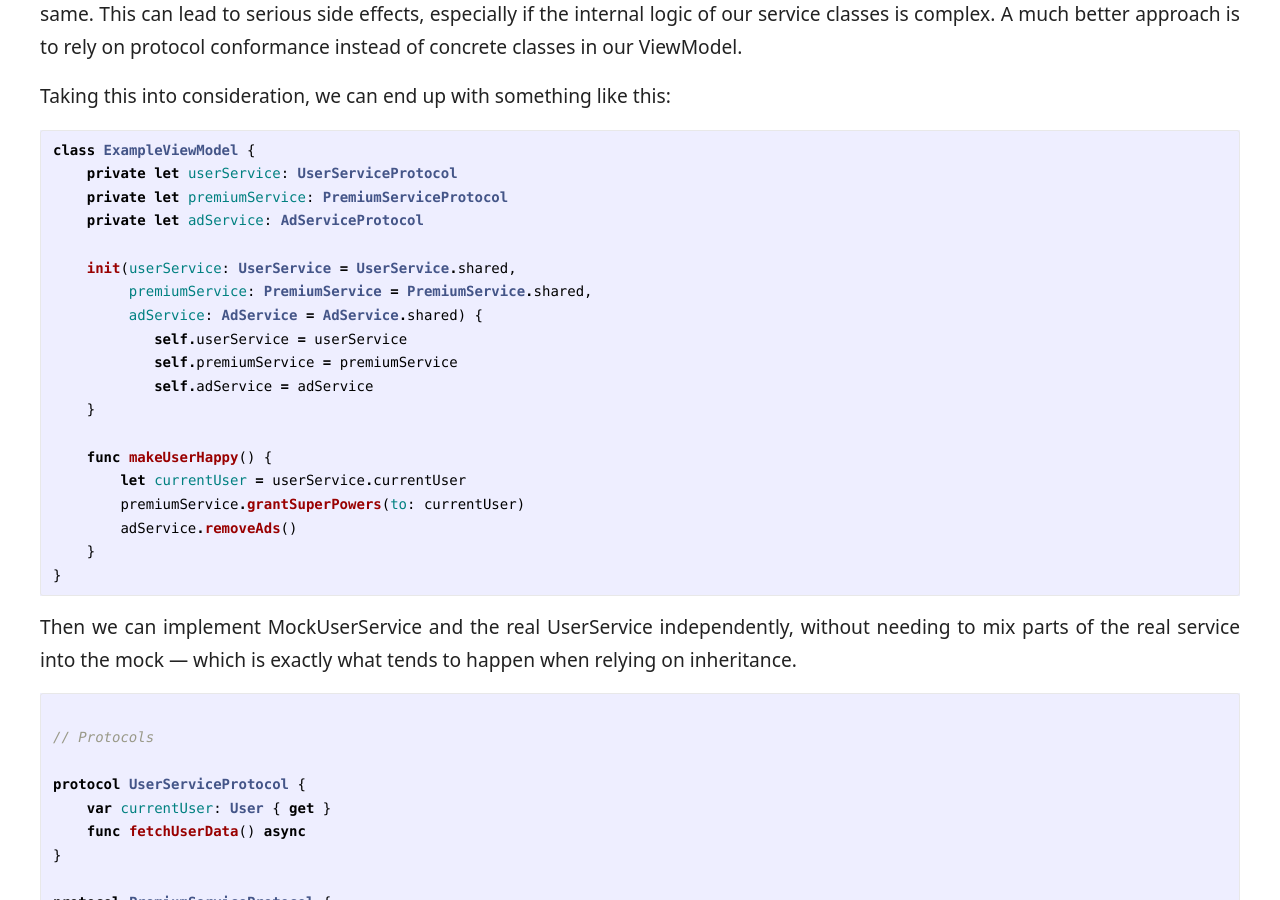
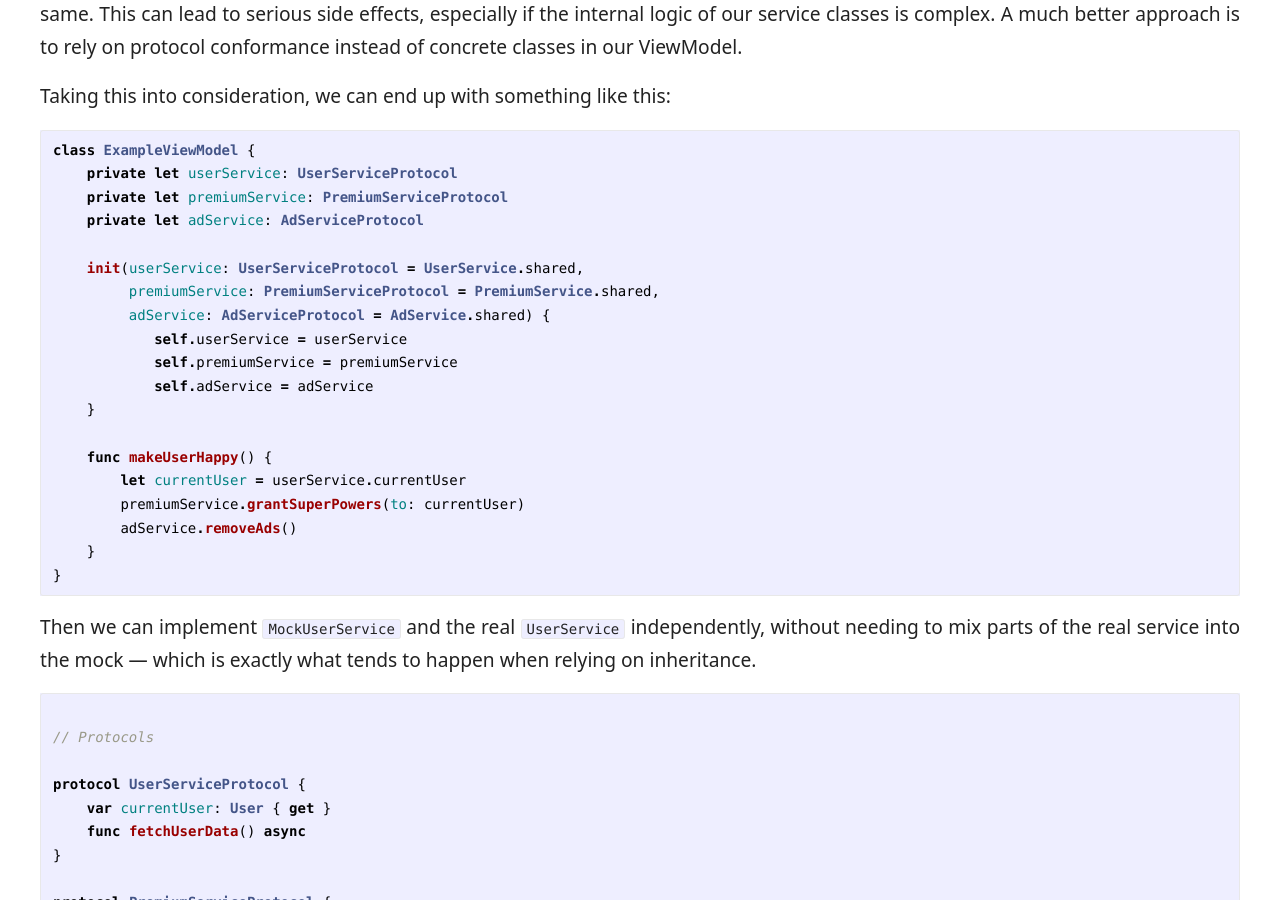
Before and after one commit to michalcichon/michalcichon.github.io, a Jekyll site: the page built from _posts/2025-11-25-dependency-injection-patterns-in-swift.md, in a window 1280 px wide and 900 px high, scrolled down 3130 px. Built offline with Jekyll 4.4.1, drawn with Linux system fonts in a browser that asks for light colours; comment, search, counter and statistics services are not loaded.

Commit message:
fix in code snippet

````diff
--- a/_posts/2025-11-25-dependency-injection-patterns-in-swift.md
+++ b/_posts/2025-11-25-dependency-injection-patterns-in-swift.md
@@ -100,9 +100,9 @@ class ExampleViewModel {
     private let premiumService: PremiumServiceProtocol
     private let adService: AdServiceProtocol
 
-    init(userService: UserService = UserService.shared,
-         premiumService: PremiumService = PremiumService.shared,
-         adService: AdService = AdService.shared) {
+    init(userService: UserServiceProtocol = UserService.shared,
+         premiumService: PremiumServiceProtocol = PremiumService.shared,
+         adService: AdServiceProtocol = AdService.shared) {
             self.userService = userService
             self.premiumService = premiumService
             self.adService = adService
@@ -116,7 +116,7 @@ class ExampleViewModel {
 }
 ```
 
-Then we can implement MockUserService and the real UserService independently, without needing to mix parts of the real service into the mock — which is exactly what tends to happen when relying on inheritance.
+Then we can implement `MockUserService` and the real `UserService` independently, without needing to mix parts of the real service into the mock — which is exactly what tends to happen when relying on inheritance.
 
 ```swift
 
````
